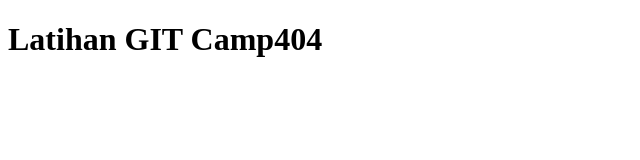
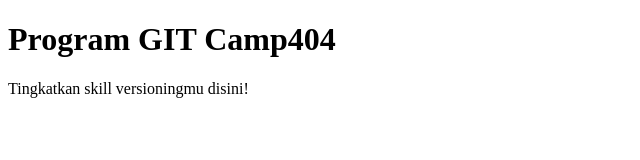
Before and after one commit to mrzy18/latihanGIT, a plain HTML site: page index.html in a window 1280 px wide. Shown: the whole page, without its empty margins (0-640 px from the left). Drawn offline with Linux system fonts and the light colour scheme.

Commit message:
menambahkan css dan modif index

```diff
--- a/index.html
+++ b/index.html
@@ -7,6 +7,7 @@
     <title>Latihan GIT</title>
 </head>
 <body>
-    <h1>Latihan GIT Camp404</h1>
+    <h1>Program GIT Camp404</h1>
+    <p>Tingkatkan skill versioningmu disini!</p>
 </body>
 </html>
--- /dev/null
+++ b/style.css
@@ -0,0 +1,4 @@
+p {
+    font-family: Arial, Helvetica, sans-serif;
+    font-size: 14px;
+}
```
